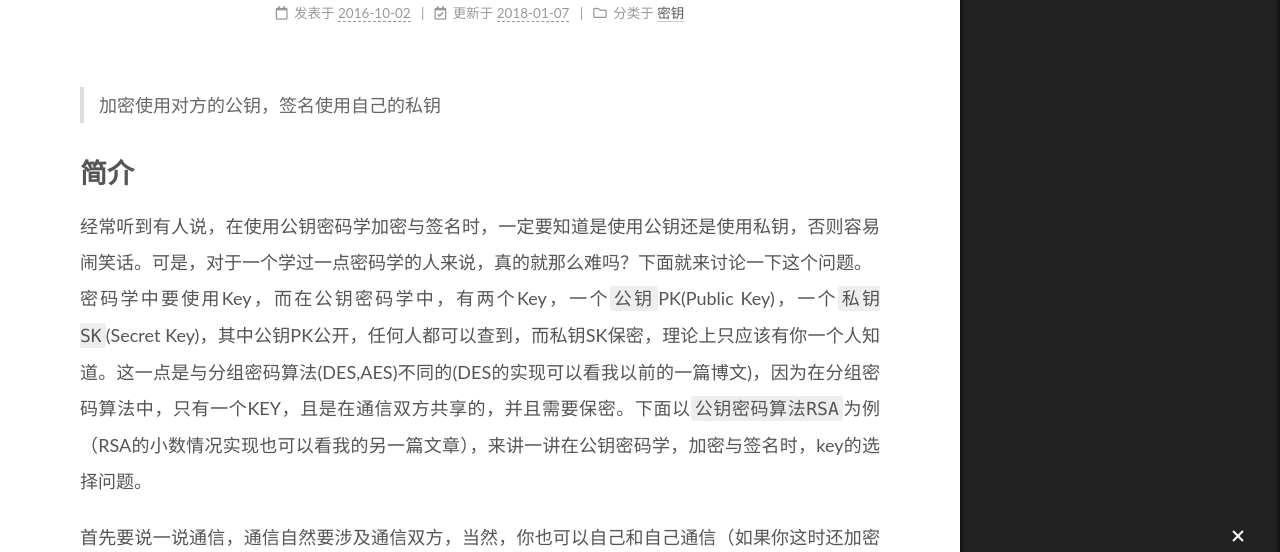
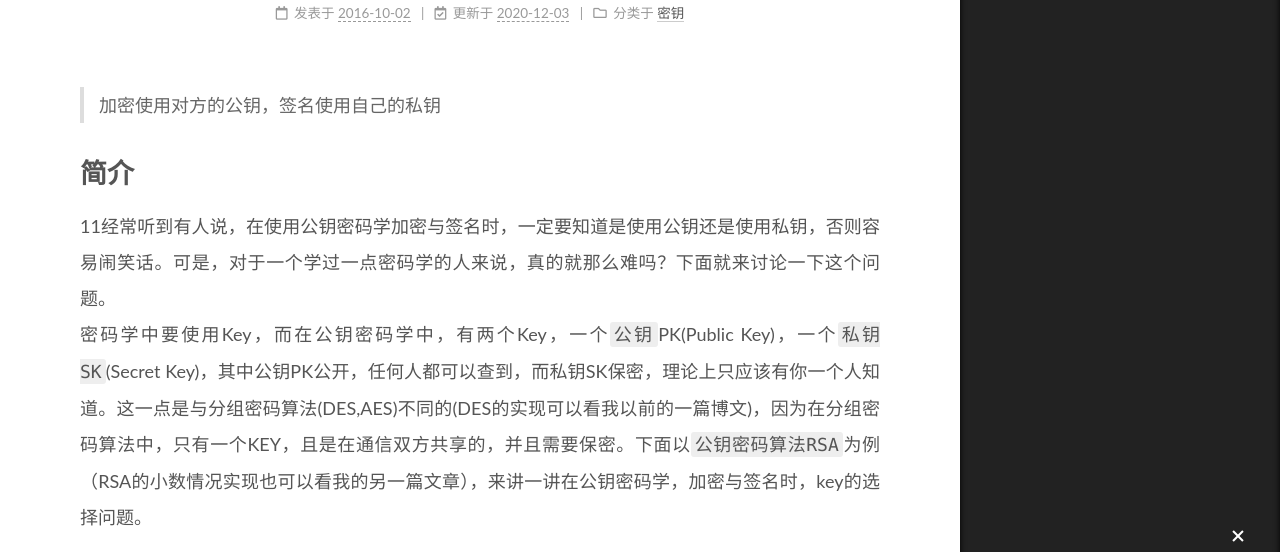
Before and after one commit to xuelingzhiuzun/xuelingzhizun.github.io, a plain HTML site: page 2016/10/02/公钥与私钥/index.html in a window 1280 px wide. Shown: the part 206-758 px from the top of the page. Drawn offline with Linux system fonts and the light colour scheme.

Commit message:
Site updated: 2020-12-03 11:18:10

```diff
--- a/2016/10/02/公钥与私钥/index.html
+++ b/2016/10/02/公钥与私钥/index.html
@@ -28,7 +28,7 @@
 <meta property="og:description" content="加密使用对方的公钥，签名使用自己的私钥">
 <meta property="og:locale" content="zh_CN">
 <meta property="article:published_time" content="2016-10-02T12:42:46.000Z">
-<meta property="article:modified_time" content="2018-01-07T11:40:14.000Z">
+<meta property="article:modified_time" content="2020-12-03T03:17:57.000Z">
 <meta property="article:author" content="xuefeng">
 <meta property="article:tag" content="公钥与私钥">
 <meta property="article:tag" content="秘钥">
@@ -199,7 +199,7 @@
                   <i class="far fa-calendar-check"></i>
                 </span>
                 <span class="post-meta-item-text">更新于</span>
-                <time title="修改时间：2018-01-07 19:40:14" itemprop="dateModified" datetime="2018-01-07T19:40:14+08:00">2018-01-07</time>
+                <time title="修改时间：2020-12-03 11:17:57" itemprop="dateModified" datetime="2020-12-03T11:17:57+08:00">2020-12-03</time>
               </span>
             <span class="post-meta-item">
               <span class="post-meta-item-icon">
@@ -225,7 +225,7 @@
         <blockquote><p>加密使用对方的公钥，签名使用自己的私钥</p>
 </blockquote>
 <a id="more"></a>
-<h1 id="简介"><a href="#简介" class="headerlink" title="简介"></a>简介</h1><p>经常听到有人说，在使用公钥密码学加密与签名时，一定要知道是使用公钥还是使用私钥，否则容易闹笑话。可是，对于一个学过一点密码学的人来说，真的就那么难吗？下面就来讨论一下这个问题。<br>密码学中要使用Key，而在公钥密码学中，有两个Key，一个<code>公钥</code>PK(Public Key)，一个<code>私钥SK</code>(Secret Key)，其中公钥PK公开，任何人都可以查到，而私钥SK保密，理论上只应该有你一个人知道。这一点是与分组密码算法(DES,AES)不同的(DES的实现可以看我以前的一篇博文)，因为在分组密码算法中，只有一个KEY，且是在通信双方共享的，并且需要保密。下面以<code>公钥密码算法RSA</code>为例（RSA的小数情况实现也可以看我的另一篇文章），来讲一讲在公钥密码学，加密与签名时，key的选择问题。</p>
+<h1 id="简介"><a href="#简介" class="headerlink" title="简介"></a>简介</h1><p>11经常听到有人说，在使用公钥密码学加密与签名时，一定要知道是使用公钥还是使用私钥，否则容易闹笑话。可是，对于一个学过一点密码学的人来说，真的就那么难吗？下面就来讨论一下这个问题。<br>密码学中要使用Key，而在公钥密码学中，有两个Key，一个<code>公钥</code>PK(Public Key)，一个<code>私钥SK</code>(Secret Key)，其中公钥PK公开，任何人都可以查到，而私钥SK保密，理论上只应该有你一个人知道。这一点是与分组密码算法(DES,AES)不同的(DES的实现可以看我以前的一篇博文)，因为在分组密码算法中，只有一个KEY，且是在通信双方共享的，并且需要保密。下面以<code>公钥密码算法RSA</code>为例（RSA的小数情况实现也可以看我的另一篇文章），来讲一讲在公钥密码学，加密与签名时，key的选择问题。</p>
 <p>首先要说一说通信，通信自然要涉及通信双方，当然，你也可以自己和自己通信（如果你这时还加密签名的话，你这是闲得……）。密码学的大师给了通信双方两个好听的名字A(lice)，B(ob)。下面约定一下PK(A),PK(B)分别代表Alice和Bob的公钥，是完全公开的，任何人都可以查到；<code>SK(A)</code>为Alice的私钥，只有Alice自己知道，SK(B)为Bob的私钥，只有Bob一个人知道。下面从Bob的角度来讨论。</p>
 <h1 id="加密"><a href="#加密" class="headerlink" title="加密"></a>加密</h1><p>加密，为什么要加密？因为通信的双方使用的是公开的信道，而信道上是可能有窃听者的，如果使用明文传输消息，即不加密，那么窃听者就可以知道消息的内容了，如果你传输的是什么**消息的话，你就悲剧了。所以为防止消息被不应该知道的人知道，传输时要加密。<br>在公钥密码学中，一个消息M，在key1的控制下，经过密码算法，得到密文C，是为加密；而密文C，在另一个Key2的控制下，经过密码算法，可以得到对应的明文M，是为解密。其中一个是公钥PK，一个是私钥SK，这是与分组密码不同的。下面来说Bob要传输消息给Alice，该使用那个Key。这里使用枚举，这个办法很好用。总共用四个key。（你不会还想用其他人的key吧。。。）</p>
 <h2 id="枚举可能性"><a href="#枚举可能性" class="headerlink" title="枚举可能性"></a>枚举可能性</h2><p>** 使用PK(B)吗（自己的公钥）？ **</p>
```
Also changed, not shown: page/2/index.html (+1 -1 lines).
